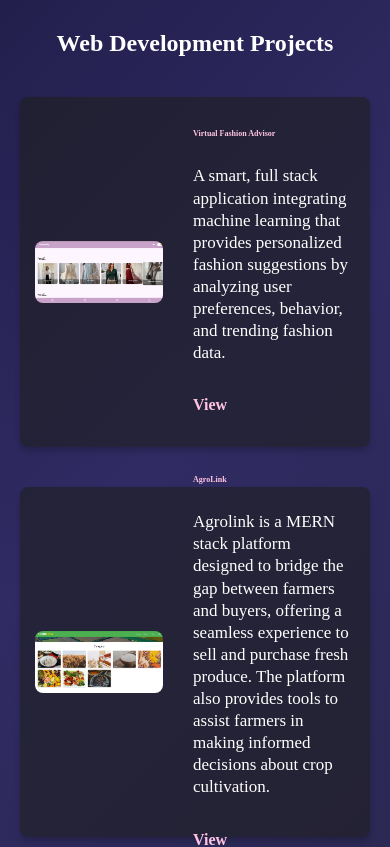
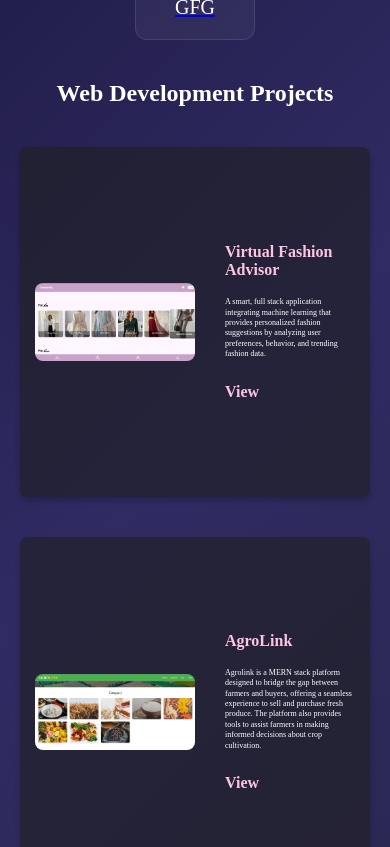
Before and after one commit to Anugyagupta43/Portfolio, a React (Vite) app: page / in a window 390 px wide. Shown: the part 920-1767 px from the top of the page. Built offline with nearby package versions, Linux system fonts and the light colour scheme.

Commit message:
Update App.css

```diff
--- a/src/App.css
+++ b/src/App.css
@@ -130,7 +130,7 @@ body {
 }
 @media (max-width: 768px) {
   .hero-section {
-    height: 400px; /* Smaller height for small screens */
+    height: 450px; /* Smaller height for small screens */
     background-position: center top;
     background-size: cover;
   }
@@ -170,7 +170,7 @@ body {
   }
 
   .card img {
-    width: 40%;
+    width: 50%;
     height: auto;
   }
 
@@ -192,12 +192,12 @@ body {
 .card h3 {
   color: #ffc4e1;
   margin: 0;
-  font-size: 0.5rem;
+  font-size: 1rem;
 }
 
 .card p {
   color: #fff;
-  font-size: 17px;
+  font-size: 8px;
   line-height: 1.3; /* Makes the text more readable */
   max-width: 500px; /* Optional: Set a max width for better text alignment */
 }
```
